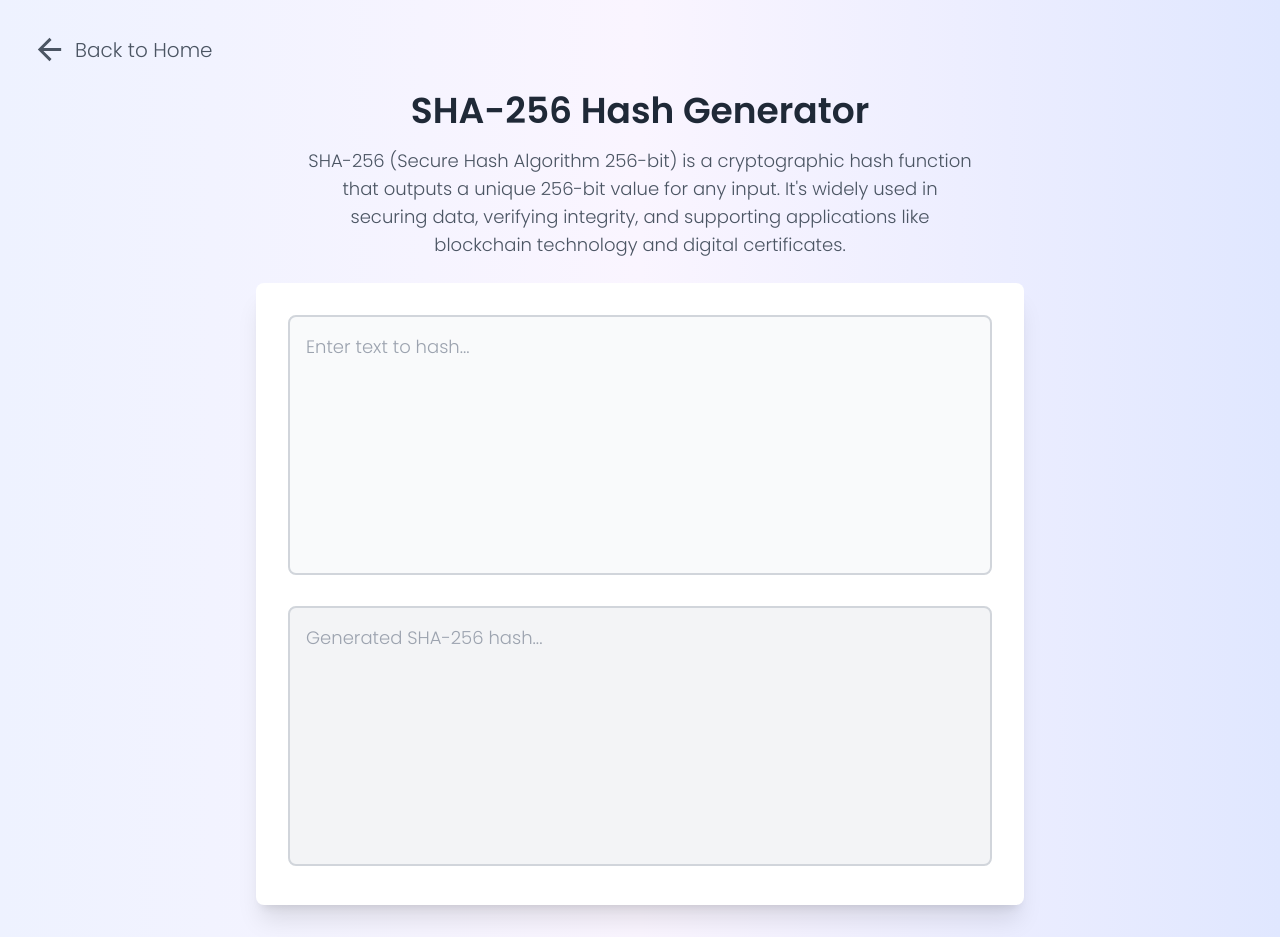
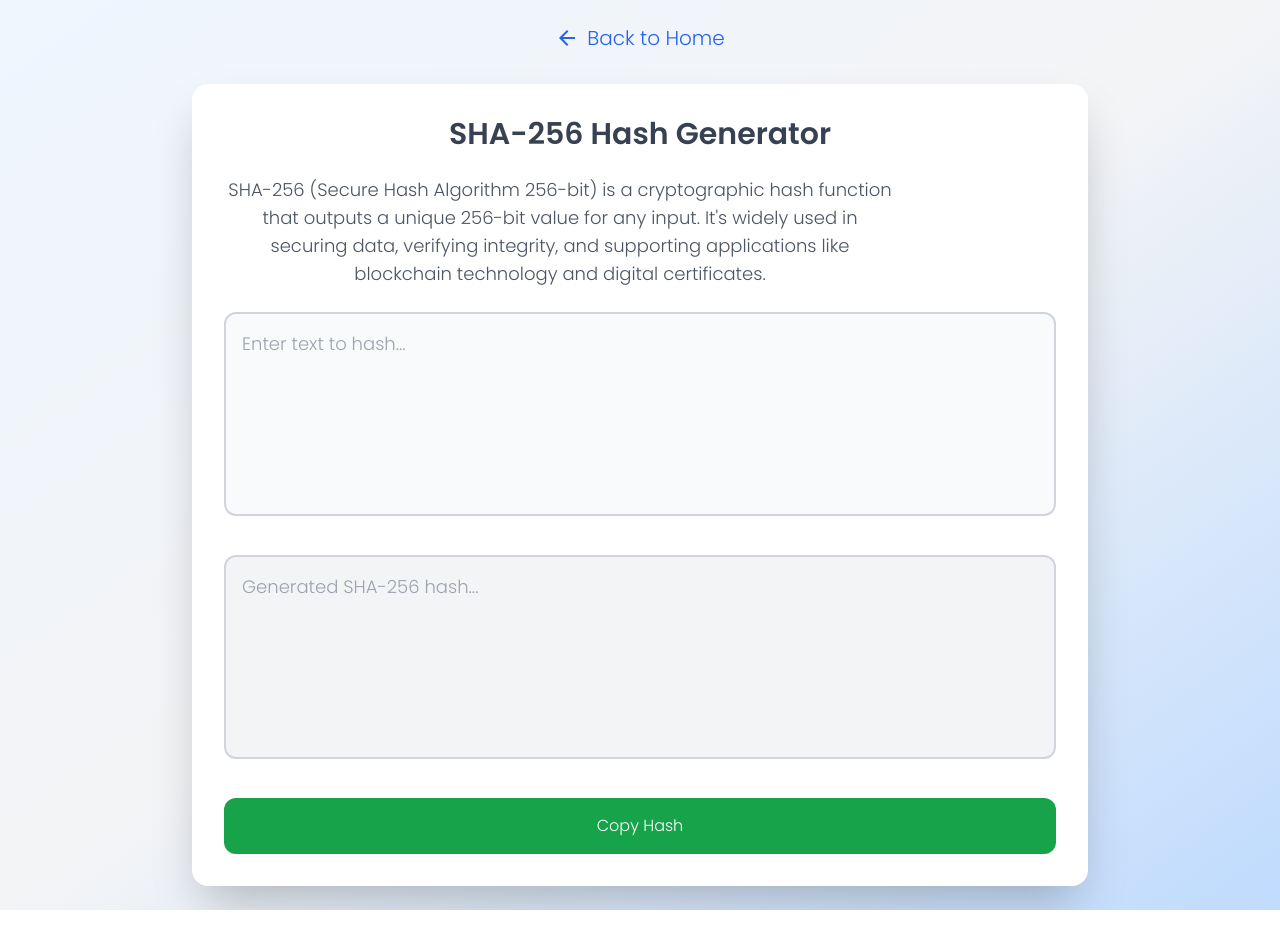
Before and after one commit to harikiran713/crypto, a React (Create React App) app: page / in a window 1280 px wide. Both pictures are taken after a click on the element 992 px from the left and 397 px from the top of the page. After the commit the page ends 910 px from the top, so only its background shows below. Built offline with nearby package versions, Linux system fonts and the light colour scheme.

Commit message:
small change in css

```diff
--- a/src/components/Aes.js
+++ b/src/components/Aes.js
@@ -80,48 +80,52 @@ function Aes() {
   }
 
   return (
-    <div className="bg-gray-100 min-h-screen flex flex-col">
-      <div onClick={goBack} className="p-4 cursor-pointer text-xl text-blue-500 hover:text-blue-700">
+    <div className="min-h-screen bg-gradient-to-br from-blue-50 via-gray-100 to-blue-200 p-6 flex flex-col items-center">
+      {/* Back Button */}
+      <div
+        onClick={goBack}
+        className="cursor-pointer text-blue-600 text-xl flex items-center mb-8 hover:text-blue-800 transition duration-300"
+      >
         <ArrowBackIcon />
+        <span className="ml-2">Back to Home</span>
       </div>
-      <div className="container mx-auto p-6 bg-white rounded-lg shadow-lg">
-        <h1 className="text-3xl font-semibold text-center mb-4">AES Encryption/Decryption</h1>
-        <p className="text-center text-gray-600 mb-6">
+
+      {/* Main Content */}
+      <div className="bg-white p-8 rounded-2xl shadow-2xl w-full max-w-4xl">
+        <h2 className="text-3xl font-semibold text-center text-gray-700 mb-6">AES Encryption/Decryption</h2>
+        <p className="text-lg text-gray-600 text-center max-w-2xl mb-6">
           AES (Advanced Encryption Standard) is a symmetric-key block cipher widely used for encrypting sensitive data.
         </p>
-        <div className="grid grid-cols-1 md:grid-cols-2 gap-6">
+
+        <div className="grid grid-cols-1 md:grid-cols-2 gap-8">
+          {/* Encryption Section */}
           <div className="bg-gray-50 p-6 rounded-lg shadow-md">
-            <h2 className="text-2xl font-medium mb-4">Encryption</h2>
-            <label htmlFor="encrypt-text" className="block text-gray-700 mb-2">
-              Enter text to be Encrypted
-            </label>
+            <h3 className="text-2xl font-medium text-gray-700 mb-4">Encryption</h3>
+
+            <label htmlFor="encrypt-text" className="block text-gray-700 mb-2">Enter text to be Encrypted</label>
             <textarea
-              className="w-full p-4 border border-gray-300 rounded-md mb-4"
+              className="w-full p-4 border-2 border-gray-300 rounded-xl bg-gray-50 focus:ring-2 focus:ring-blue-500 mb-4"
               id="encrypt-text"
-              rows="3"
+              rows="4"
               value={encryptText}
               onChange={(e) => setEncryptText(e.target.value)}
               placeholder="Enter Plain Text..."
             ></textarea>
 
-            <label htmlFor="secret-key" className="block text-gray-700 mb-2">
-              Enter Secret Key (128 bits)
-            </label>
+            <label htmlFor="secret-key" className="block text-gray-700 mb-2">Enter Secret Key (128 bits)</label>
             <input
               type="text"
               id="secret-key"
-              className="w-full p-4 border border-gray-300 rounded-md mb-4"
+              className="w-full p-4 border-2 border-gray-300 rounded-xl bg-gray-50 focus:ring-2 focus:ring-blue-500 mb-4"
               value={encryptKey}
               onChange={(e) => setEncryptKey(e.target.value)}
               placeholder="Enter Secret Key"
             />
 
-            <label htmlFor="output-format" className="block text-gray-700 mb-2">
-              Output Text Format
-            </label>
+            <label htmlFor="output-format" className="block text-gray-700 mb-2">Output Text Format</label>
             <select
               id="output-format"
-              className="w-full p-4 border border-gray-300 rounded-md mb-4"
+              className="w-full p-4 border-2 border-gray-300 rounded-xl bg-gray-50 focus:ring-2 focus:ring-blue-500 mb-4"
               onChange={(e) => setOutputFormat(e.target.value)}
               value={outputFormat}
             >
@@ -131,53 +135,49 @@ function Aes() {
 
             <button
               onClick={encrypt}
-              className="w-full p-4 bg-blue-500 text-white rounded-md hover:bg-blue-600 focus:outline-none mb-4"
+              className="w-full p-4 bg-blue-600 text-white rounded-xl hover:bg-blue-700 focus:outline-none transition duration-300"
             >
               Encrypt Text
             </button>
 
             <textarea
-              className="w-full p-4 border border-gray-300 rounded-md"
+              className="w-full p-4 border-2 border-gray-300 rounded-xl bg-gray-50 focus:ring-2 focus:ring-blue-500 mt-4"
               id="encrypt-result"
-              rows="3"
+              rows="4"
               value={encryptResult}
               placeholder="Encrypted Result..."
               readOnly
             ></textarea>
           </div>
 
+          {/* Decryption Section */}
           <div className="bg-gray-50 p-6 rounded-lg shadow-md">
-            <h2 className="text-2xl font-medium mb-4">Decryption</h2>
-            <label htmlFor="decrypt-text" className="block text-gray-700 mb-2">
-              Enter text to be Decrypted
-            </label>
+            <h3 className="text-2xl font-medium text-gray-700 mb-4">Decryption</h3>
+
+            <label htmlFor="decrypt-text" className="block text-gray-700 mb-2">Enter text to be Decrypted</label>
             <textarea
-              className="w-full p-4 border border-gray-300 rounded-md mb-4"
+              className="w-full p-4 border-2 border-gray-300 rounded-xl bg-gray-50 focus:ring-2 focus:ring-blue-500 mb-4"
               id="decrypt-text"
-              rows="3"
+              rows="4"
               value={decryptText}
               onChange={(e) => setDecryptText(e.target.value)}
               placeholder="Enter Encrypted Text..."
             ></textarea>
 
-            <label htmlFor="decrypt-key" className="block text-gray-700 mb-2">
-              Enter Secret Key (128 bits)
-            </label>
+            <label htmlFor="decrypt-key" className="block text-gray-700 mb-2">Enter Secret Key (128 bits)</label>
             <input
               type="text"
               id="decrypt-key"
-              className="w-full p-4 border border-gray-300 rounded-md mb-4"
+              className="w-full p-4 border-2 border-gray-300 rounded-xl bg-gray-50 focus:ring-2 focus:ring-blue-500 mb-4"
               value={decryptKey}
               onChange={(e) => setDecryptKey(e.target.value)}
               placeholder="Enter Secret Key"
             />
 
-            <label htmlFor="input-format" className="block text-gray-700 mb-2">
-              Input Text Format
-            </label>
+            <label htmlFor="input-format" className="block text-gray-700 mb-2">Input Text Format</label>
             <select
               id="input-format"
-              className="w-full p-4 border border-gray-300 rounded-md mb-4"
+              className="w-full p-4 border-2 border-gray-300 rounded-xl bg-gray-50 focus:ring-2 focus:ring-blue-500 mb-4"
               onChange={(e) => setInputFormat(e.target.value)}
               value={inputFormat}
             >
@@ -187,15 +187,15 @@ function Aes() {
 
             <button
               onClick={decrypt}
-              className="w-full p-4 bg-blue-500 text-white rounded-md hover:bg-blue-600 focus:outline-none mb-4"
+              className="w-full p-4 bg-blue-600 text-white rounded-xl hover:bg-blue-700 focus:outline-none transition duration-300"
             >
               Decrypt Text
             </button>
 
             <textarea
-              className="w-full p-4 border border-gray-300 rounded-md"
+              className="w-full p-4 border-2 border-gray-300 rounded-xl bg-gray-50 focus:ring-2 focus:ring-blue-500 mt-4"
               id="decrypt-result"
-              rows="3"
+              rows="4"
               value={decryptResult}
               placeholder="Decrypted Result..."
               readOnly
--- a/src/components/sha256.js
+++ b/src/components/sha256.js
@@ -39,44 +39,57 @@ function Sha256() {
   }
 
   return (
-    <div className="min-h-screen bg-gradient-to-r from-indigo-50 via-purple-50 to-indigo-100 p-8 flex flex-col items-center justify-center">
+    <div className="min-h-screen bg-gradient-to-br from-blue-50 via-gray-100 to-blue-200 p-6 flex flex-col items-center">
 
-
+      {/* Back Button */}
       <div
         onClick={goBack}
-        className="self-start mb-6 text-gray-600 hover:text-gray-800 cursor-pointer transition duration-200 ease-in-out flex items-center space-x-2"
+        className="cursor-pointer text-blue-600 text-xl flex items-center mb-8 hover:text-blue-800 transition duration-300"
       >
-        <ArrowBackIcon fontSize="large" />
-        <span className="text-xl">Back to Home</span>
+        <ArrowBackIcon />
+        <span className="ml-2">Back to Home</span>
       </div>
 
-
-      <h1 className="text-4xl font-semibold text-gray-800 mb-4 text-center">
-        SHA-256 Hash Generator
-      </h1>
+      {/* Main Content */}
+      <div className="bg-white p-8 rounded-2xl shadow-2xl w-full max-w-4xl">
+        <h2 className="text-3xl font-semibold text-center text-gray-700 mb-6">SHA-256 Hash Generator</h2>
 
         <p className="text-lg text-gray-600 text-center max-w-2xl mb-6">
-        SHA-256 (Secure Hash Algorithm 256-bit) is a cryptographic hash function that outputs a unique 256-bit value for any input. It's widely used in securing data, verifying integrity, and supporting applications like blockchain technology and digital certificates.
+          SHA-256 (Secure Hash Algorithm 256-bit) is a cryptographic hash function that outputs a unique 256-bit value for any input.
+          It's widely used in securing data, verifying integrity, and supporting applications like blockchain technology and digital certificates.
         </p>
 
-      <div className="w-full max-w-3xl bg-white rounded-lg shadow-xl p-8 space-y-6">
-
+        <div className="mb-8">
+          {/* Input Text Area */}
           <textarea
             onChange={handleChange}
             value={input}
-          className="w-full p-4 text-lg rounded-lg border-2 border-gray-300 bg-gray-50 focus:ring-4 focus:ring-blue-300 transition duration-300 ease-in-out resize-none"
+            className="w-full p-4 text-lg border-2 border-gray-300 rounded-xl bg-gray-50 focus:ring-2 focus:ring-blue-500 transition duration-300 resize-none"
             placeholder="Enter text to hash..."
-          rows="8"
+            rows="6"
           />
+        </div>
 
-
+        <div className="mb-8">
+          {/* Output Text Area */}
           <textarea
             value={output}
-          className="w-full p-4 text-lg rounded-lg border-2 border-gray-300 bg-gray-100 focus:ring-4 focus:ring-blue-300 transition duration-300 ease-in-out resize-none"
+            className="w-full p-4 text-lg border-2 border-gray-300 rounded-xl bg-gray-100 focus:ring-2 focus:ring-blue-500 transition duration-300 resize-none"
             placeholder="Generated SHA-256 hash..."
             readOnly
-          rows="8"
+            rows="6"
           />
+        </div>
+
+        <div>
+          {/* Copy Button for Hash */}
+          <button
+            className="w-full p-4 bg-green-600 text-white rounded-xl hover:bg-green-700 focus:outline-none transition duration-300"
+            onClick={() => navigator.clipboard.writeText(output)}
+          >
+            Copy Hash
+          </button>
+        </div>
       </div>
     </div>
   );
```
Lines whose indentation alone changed are shown as unchanged.
